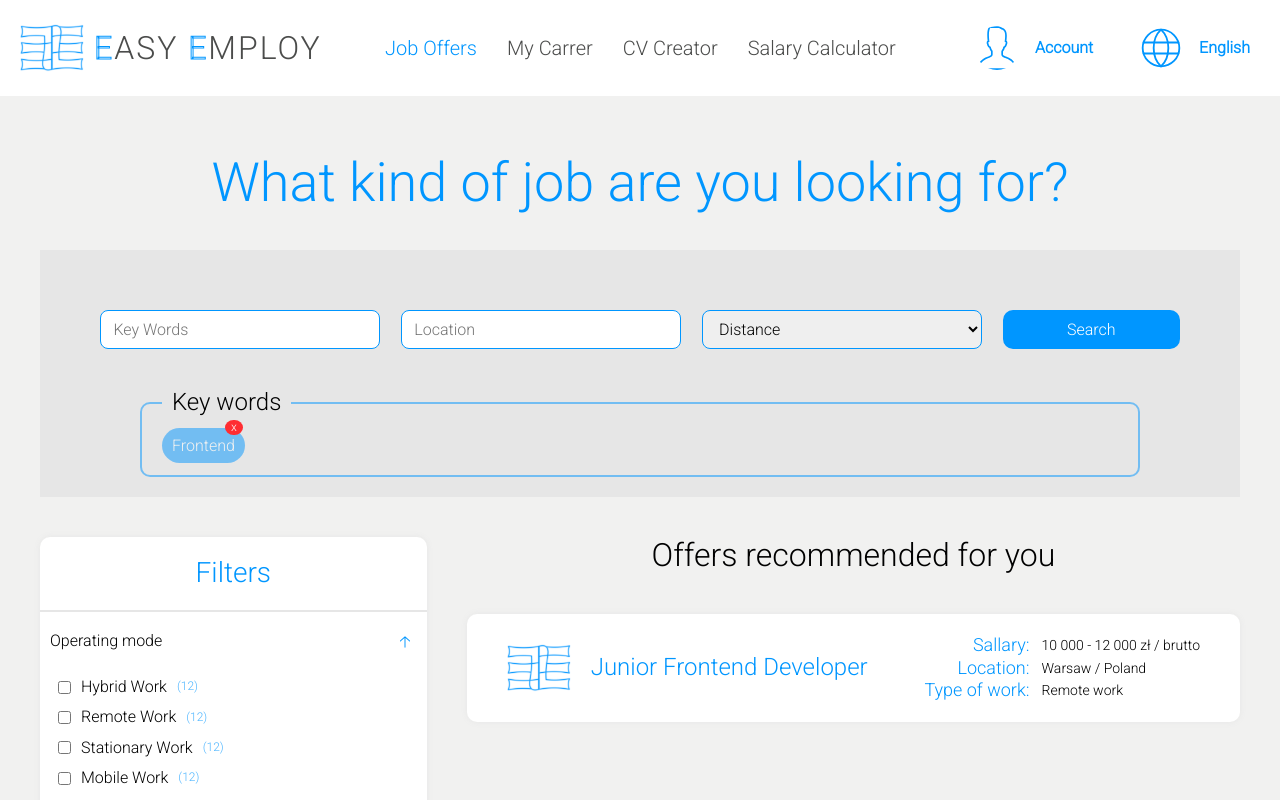
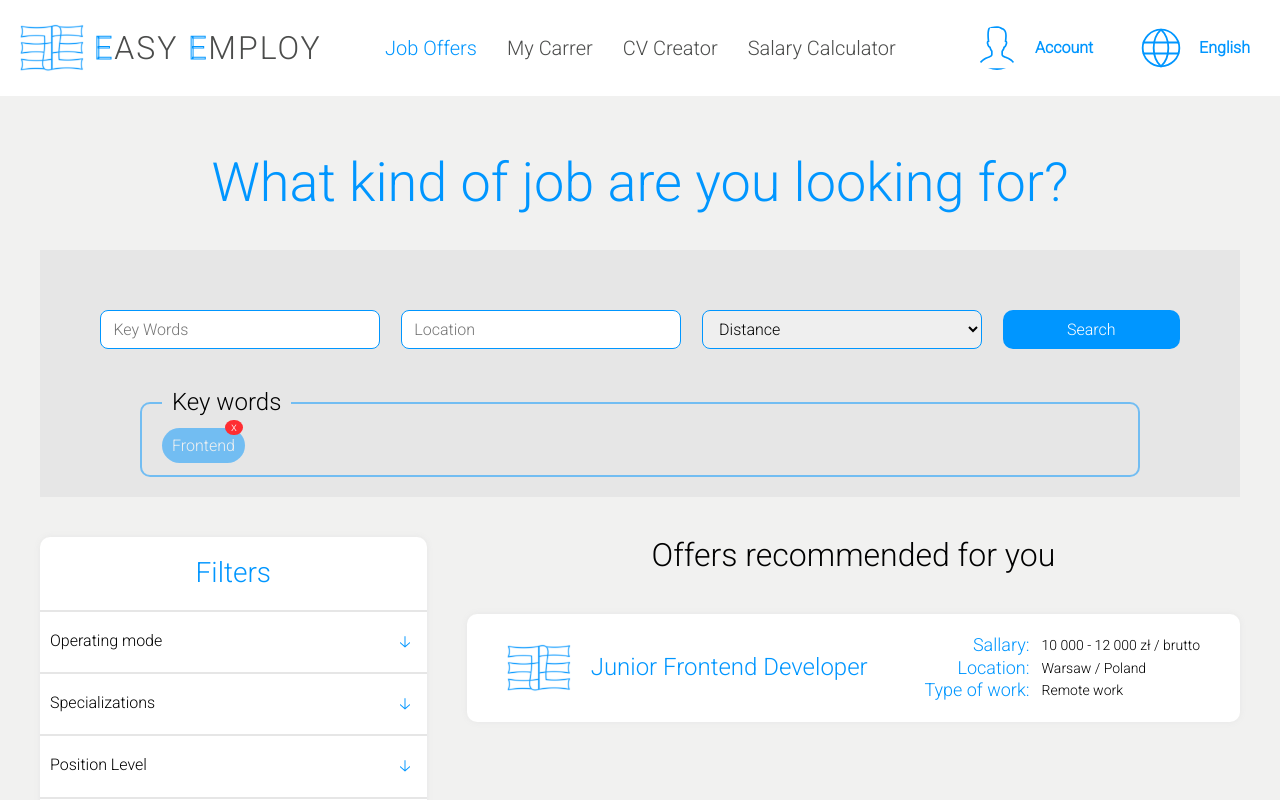
Before and after one commit to mizdebski77/Easy-Employ, a React (Create React App) app: page /Offers in a window 1280 px wide. Shown: the top 800 px of the page. Built offline with nearby package versions, Linux system fonts and the light colour scheme.

Commit message:
showMore state to true set

```diff
--- a/src/features/JobOffers/jobOffers.tsx
+++ b/src/features/JobOffers/jobOffers.tsx
@@ -41,7 +41,7 @@ import { Categories } from './listItems';
 
 export const JobOffers = () => {
 
-    const [showMore, setShowMore] = useState(true);
+    const [showMore, setShowMore] = useState(false);
 
     const handleShowMore = () => {
         setShowMore(!showMore);
```
